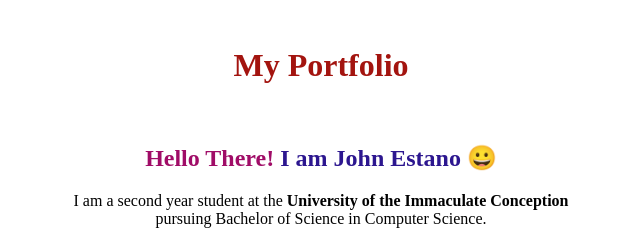
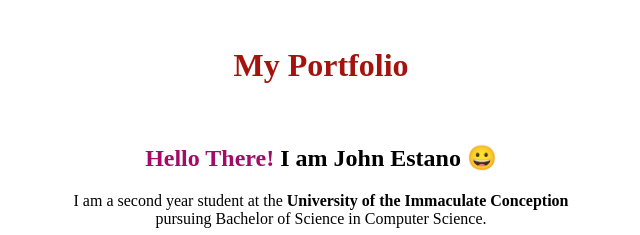
Before and after one commit to JohnEstano/JohnEstano.github.io, a plain HTML site: page index.html in a window 1280 px wide. Shown: the top 235 px of the page, without its empty margins (319-959 px from the left). Drawn offline with Linux system fonts and the light colour scheme.

Commit message:
Update index.html

```diff
--- a/index.html
+++ b/index.html
@@ -23,7 +23,7 @@
     <h1 style="color:rgb(163, 20, 15);"><center>My Portfolio </center></h1>
     <br>
 
-    <h2  style="color:rgb(160, 12, 103);"><center >Hello There! <b style="color:rgb(44, 22, 143);" >I am John Estano</b> &#128512;</center></h2>
+    <h2  style="color:rgb(160, 12, 103);"><center >Hello There! <b style="color:rgb(0,0,0);" >I am John Estano</b> &#128512;</center></h2>
 
 
     <p><center>I am a second year student at the <b>University of the Immaculate Conception </b><br>pursuing Bachelor of Science in Computer Science.</center></p>
```
